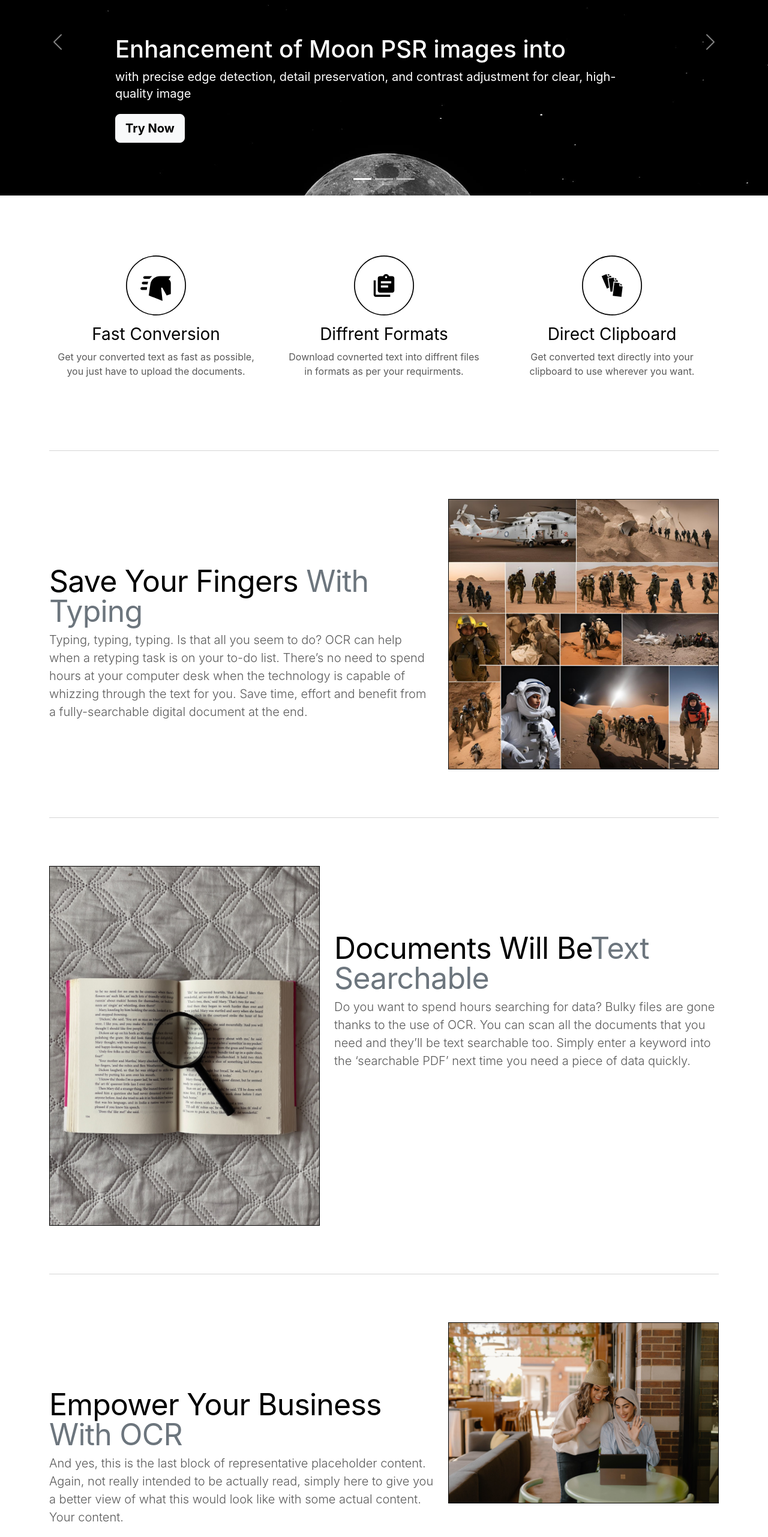
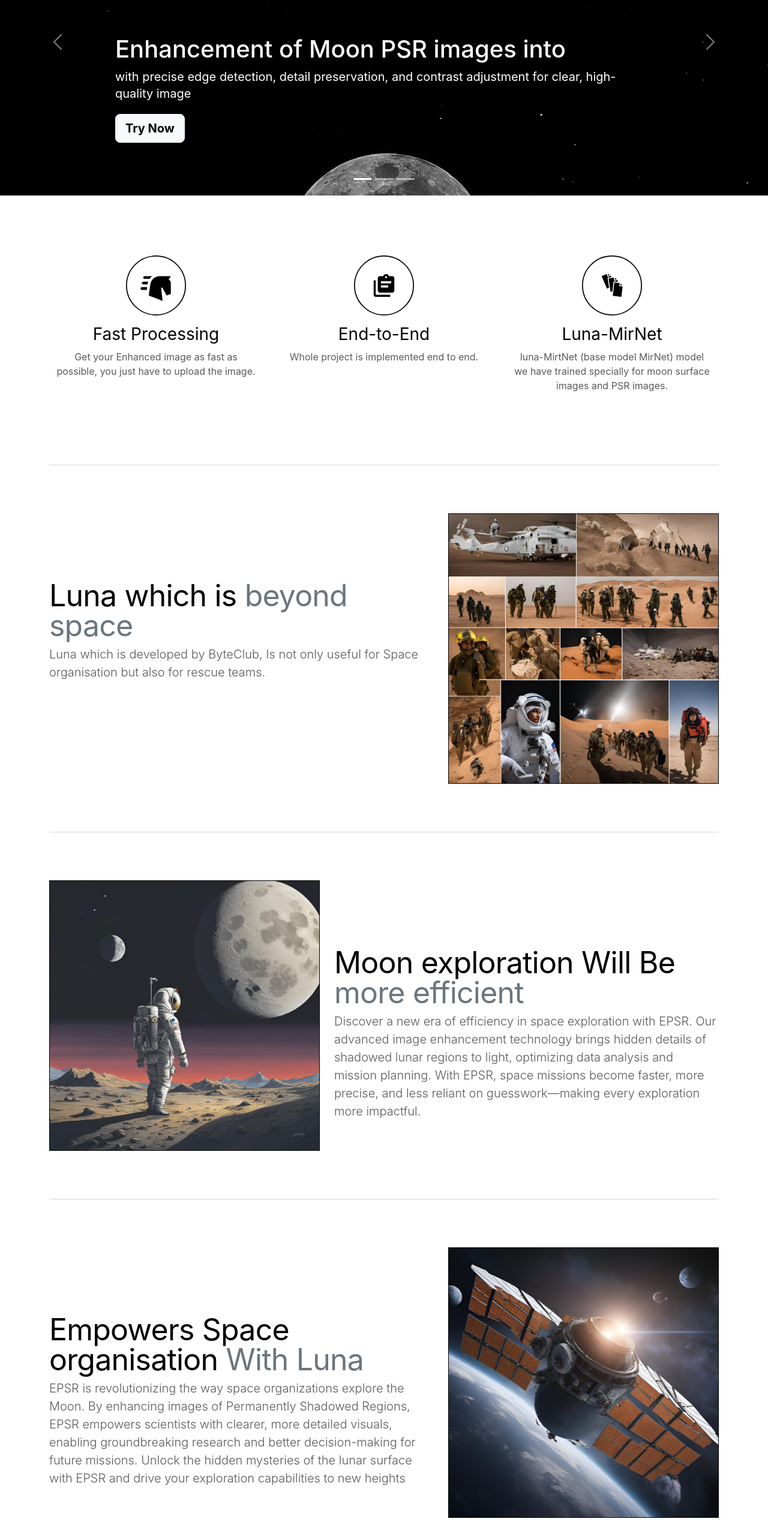
Before and after one commit to ISRO-EPSR/LUNAUI, a React (Create React App) app: page / in a window 1280 px wide. Shown: the part 234-2797 px from the top of the page at 60% size. Built offline with nearby package versions, Linux system fonts and the light colour scheme.

Commit message:
home updated

```diff
--- a/src/pages/home.js
+++ b/src/pages/home.js
@@ -77,9 +77,9 @@ class Home extends React.Component {
                                         <path d="M43.3333 26.6667V37.3333L39.3333 38.6667L35.2133 31.3333C34.8667 30.72 33.8933 31.0267 34 31.7467L35.3333 44L22 38.6667L23.5333 27.92C23.8486 25.7221 24.9456 23.7115 26.6231 22.2568C28.3006 20.8022 30.4463 20.0009 32.6667 20H43.3333L41.2267 23.16C42.48 23.84 43.3333 25.1467 43.3333 26.6667ZM18 22.6667H22.7733C23.44 21.6533 24.2667 20.76 25.2133 20H18C17.2667 20 16.6667 20.6 16.6667 21.3333C16.6667 22.0667 17.2667 22.6667 18 22.6667ZM20.4533 30.6667H15.3333C14.6 30.6667 14 31.2667 14 32C14 32.7333 14.6 33.3333 15.3333 33.3333H20.0667L20.4533 30.6667ZM16.6667 28H20.8267L20.8933 27.5467C21 26.7733 21.1867 26.04 21.44 25.3333H16.6667C15.9333 25.3333 15.3333 25.9333 15.3333 26.6667C15.3333 27.4 15.9333 28 16.6667 28Z" fill="black" />
                                         <circle cx={29} cy={29} r="28.5" stroke="black" />
                                     </svg>
-                                    <h3 className="fw-normal features text-black">Fast Conversion</h3>
+                                    <h3 className="fw-normal features text-black">Fast Processing</h3>
                                     <p>
-                                        Get your converted text as fast as possible, you just have to upload the documents.
+                                        Get your Enhanced image as fast as possible, you just have to upload the image.
                                     </p>
                                 </div>
                                 {/* /.col-lg-4 */}
@@ -88,9 +88,9 @@ class Home extends React.Component {
                                         <path d="M37 20H33.8C33.4 18.8 32.3 18 31 18C29.7 18 28.6 18.8 28.2 20H25C23.9 20 23 20.9 23 22V34C23 35.1 23.9 36 25 36H37C38.1 36 39 35.1 39 34V22C39 20.9 38.1 20 37 20ZM31 20C31.6 20 32 20.5 32 21C32 21.5 31.5 22 31 22C30.5 22 30 21.5 30 21C30 20.5 30.4 20 31 20ZM33 31H26V29H33M36 27H26V25H36M21 38H35V40H21C19.9 40 19 39.1 19 38V24H21" fill="black" />
                                         <circle cx={29} cy={29} r="28.5" stroke="black" />
                                     </svg>
-                                    <h3 className="fw-normal features text-black">Diffrent Formats</h3>
+                                    <h3 className="fw-normal features text-black">End-to-End</h3>
                                     <p>
-                                        Download covnerted text into diffrent files in formats as per your requirments.
+                                        Whole project is implemented end to end.
                                     </p>
                                 </div>
                                 {/* /.col-lg-4 */}
@@ -99,9 +99,9 @@ class Home extends React.Component {
                                         <path d="M23.8326 18L19 20.0698L24.1332 32.0555L26.1223 31.2036L24.7891 21.9343L24.7273 21.5041L28.5214 20.9584L27.9169 19.5468C27.1113 19.729 26.5227 19.7133 25.6278 20.5639L25.3383 20.8388L25.0399 20.574C24.1649 19.7979 24.034 18.8082 23.8326 18V18ZM24.7459 18.0238C24.9025 18.6421 25.0131 19.196 25.3629 19.6502C25.9819 19.1571 26.5435 18.9632 27.0507 18.8422C26.3512 18.4716 25.6188 18.2522 24.7459 18.0238V18.0238ZM30.9149 21.4924L25.7114 22.2407L27.5675 35.1467L29.3533 34.8899L30.4731 25.5214L30.5246 25.0899L34.6819 25.5868L34.4598 24.0434C33.6344 24.011 33.07 23.8435 31.9854 24.4334L31.6348 24.6242L31.4149 24.291C30.7707 23.3149 30.9004 22.3252 30.9149 21.4924V21.4924ZM31.7909 21.7515C31.7821 22.3895 31.7457 22.9532 31.966 23.4824C32.6915 23.1663 33.2842 23.1243 33.8055 23.1387C33.2257 22.5997 32.575 22.1981 31.7909 21.7515V21.7515ZM31.2846 26.0562L29.7371 39.0029L38.0805 40L39.2684 30.0619C38.4795 29.8169 37.9776 29.5088 36.7772 29.798L36.3892 29.8915L36.2632 29.5129C35.8935 28.4033 36.2749 27.4808 36.5045 26.6802L31.2846 26.0562ZM37.2836 27.1572C37.11 27.7712 36.9289 28.3062 37.0047 28.8744C37.7874 28.7568 38.3707 28.8697 38.8705 29.0185C38.45 28.3478 37.9254 27.7915 37.2836 27.1572V27.1572Z" fill="black" />
                                         <circle cx={29} cy={29} r="28.5" stroke="black" />
                                     </svg>
-                                    <h3 className="fw-normal features text-black">Direct Clipboard</h3>
+                                    <h3 className="fw-normal features text-black">Luna-MirNet</h3>
                                     <p>
-                                        Get converted text directly into your clipboard to use wherever you want.
+                                        luna-MirtNet (base model MirNet) model we have trained specially for moon surface images and PSR images.
                                     </p>
                                 </div>
                                 {/* /.col-lg-4 */}
@@ -112,11 +112,12 @@ class Home extends React.Component {
                             <div className="row featurette">
                                 <div className="col-md-7">
                                     <h2 className="featurette-heading fw-normal lh-1 text-black">
-                                        Save Your Fingers
-                                        <span className="text-muted"> With Typing </span>
+                                        Luna which is
+                                        <span className="text-muted"> beyond space </span>
                                     </h2>
                                     <p className="lead">
-                                        Typing, typing, typing. Is that all you seem to do? OCR can help when a retyping task is on your to-do list. There’s no need to spend hours at your computer desk when the technology is capable of whizzing through the text for you. Save time, effort and benefit from a fully-searchable digital document at the end.
+                                        Luna which is developed by ByteClub, Is not only useful for Space organisation
+                                        but also for rescue teams.
                                     </p>
                                 </div>
                                 <div className="col-md-5">
@@ -127,32 +128,37 @@ class Home extends React.Component {
                             <div className="row featurette">
                                 <div className="col-md-7 order-md-2">
                                     <h2 className="featurette-heading fw-normal lh-1 text-black">
-                                        Documents Will Be
-                                        <span className="text-muted">Text Searchable</span>
+                                        Moon exploration Will Be
+                                        <span className="text-muted"> more efficient</span>
                                     </h2>
                                     <p className="lead">
-                                        Do you want to spend hours searching for data? Bulky files are gone thanks to the use of OCR. You can scan all the documents that you need and they’ll be text searchable too. Simply enter a keyword into the ‘searchable PDF’ next time you need a piece of data quickly.
+                                    Discover a new era of efficiency in space exploration with EPSR.
+                                    Our advanced image enhancement technology brings hidden details of shadowed lunar
+                                    regions to light, optimizing data analysis and mission planning. With EPSR, space missions
+                                    become faster, more precise, and less reliant on guesswork—making every exploration more
+                                    impactful.
                                     </p>
                                 </div>
                                 <div className="col-md-5 order-md-1">
-                                    <img className="bd-placeholder-img bd-placeholder-img-lg featurette-image img-fluid mx-auto" src="./assets/assets/img5.jpg" width={500} height={500} alt />
+                                    <img className="bd-placeholder-img bd-placeholder-img-lg featurette-image img-fluid mx-auto" src="./assets/assets/moon_exploration.png" width={500} height={500} alt />
                                 </div>
                             </div>
                             <hr className="featurette-divider" />
                             <div className="row featurette">
                                 <div className="col-md-7">
                                     <h2 className="featurette-heading fw-normal lh-1 text-black">
-                                        Empower Your Business<span className="text-muted"> With OCR</span>
+                                        Empowers Space organisation<span className="text-muted"> With Luna</span>
                                     </h2>
                                     <p className="lead">
-                                        And yes, this is the last block of representative placeholder
-                                        content. Again, not really intended to be actually read, simply
-                                        here to give you a better view of what this would look like with
-                                        some actual content. Your content.
+                                    EPSR is revolutionizing the way space organizations explore the Moon.
+                                    By enhancing images of Permanently Shadowed Regions, EPSR empowers scientists
+                                    with clearer, more detailed visuals, enabling groundbreaking research and better
+                                     decision-making for future missions. Unlock the hidden mysteries of the lunar
+                                     surface with EPSR and drive your exploration capabilities to new heights
                                     </p>
                                 </div>
                                 <div className="col-md-5">
-                                    <img className="bd-placeholder-img bd-placeholder-img-lg featurette-image img-fluid mx-auto" src="./assets/assets/img6.jpg" width={500} height={500} alt />
+                                    <img className="bd-placeholder-img bd-placeholder-img-lg featurette-image img-fluid mx-auto" src="./assets/assets/space_org.png" width={500} height={500} alt />
                                 </div>
                             </div>
                             <hr className="featurette-divider" />
```
Also changed, not shown: public/assets/assets/moon_exploration.png (added), public/assets/assets/space_org.png (added).
